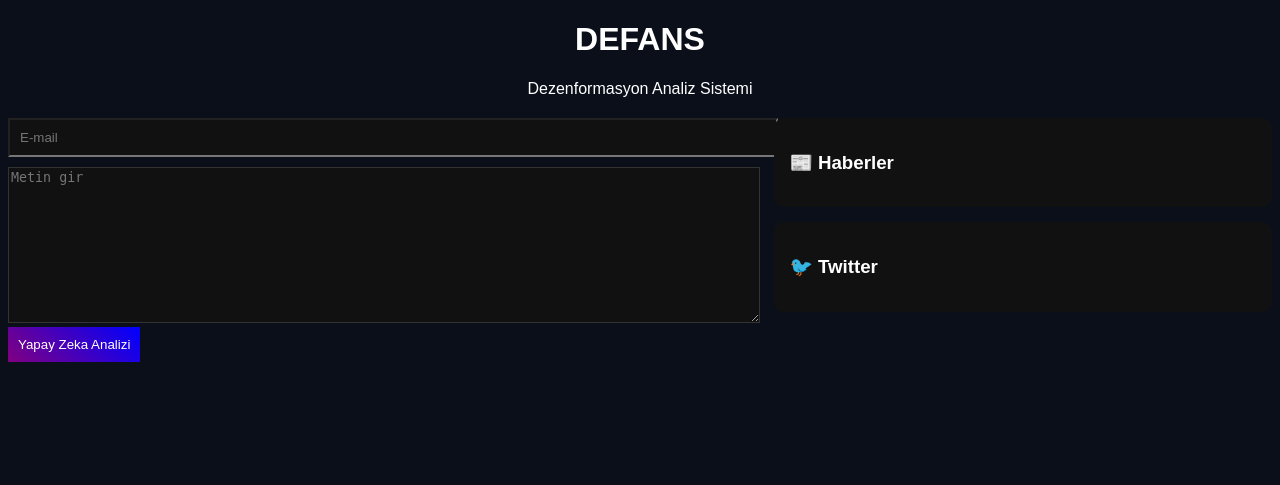
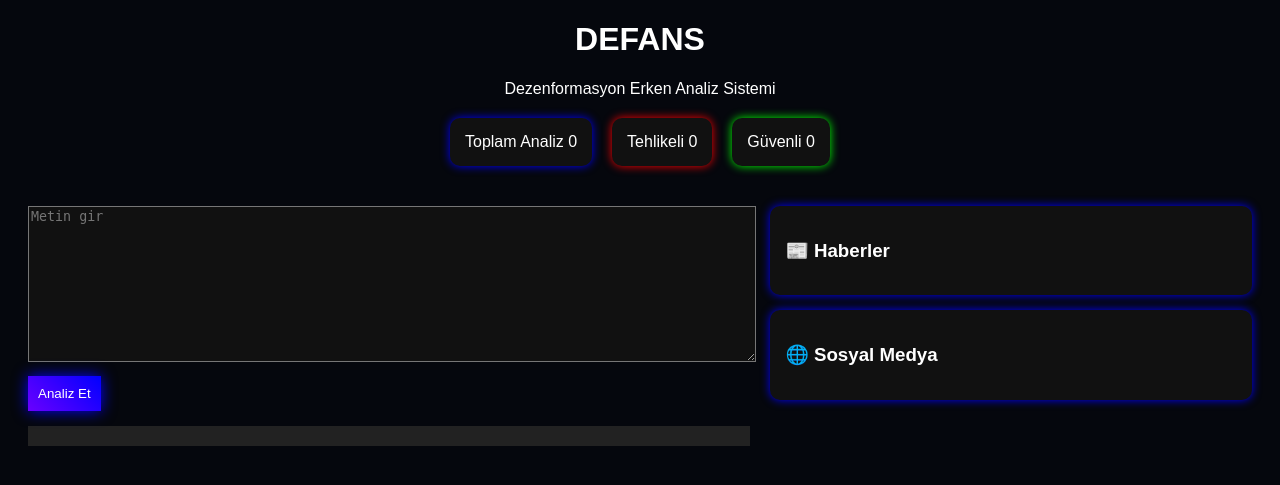
Before and after one commit to zumruduanka1/defanst-bitak, a Flask app: template templates/index.html in a window 1280 px wide. Shown: the top 485 px of the page. Run offline with Flask 3, Linux system fonts and the light colour scheme; the template is opened without the code that fills it, so the values that code supplies are empty.

Commit message:
clean repo

```diff
--- a/app.py
+++ b/app.py
@@ -1,111 +1,93 @@
 from flask import Flask, render_template, request, jsonify
-import requests, os, smtplib
-from email.mime.text import MIMEText
+import requests, os, random, feedparser
 from dotenv import load_dotenv
 
 load_dotenv()
 app = Flask(__name__)
 
-NEWS_API_KEY = os.getenv("NEWS_API_KEY")
-OPENAI_API_KEY = os.getenv("OPENAI_API_KEY")
-TWITTER_BEARER = os.getenv("TWITTER_BEARER")
-
-
-# ---------------- AI ANALİZ ----------------
+# ---------------- ANALİZ ----------------
 def analyze_text(text):
-    if len(text.strip()) < 10:
+    if not text or len(text.strip()) < 15:
         return {"risk": 0, "label": "Geçersiz"}
 
     score = 10
-    keywords = ["şok", "acil", "ifşa", "hemen paylaş", "gizli"]
 
-    for k in keywords:
-        if k in text.lower():
-            score += 20
+    risky_words = [
+        "şok", "ifşa", "gizli", "hemen paylaş",
+        "kanıtlandı", "yasaklandı", "skandal"
+    ]
 
-    # OpenAI destek
-    try:
-        res = requests.post(
-            "https://api.openai.com/v1/chat/completions",
-            headers={"Authorization": f"Bearer {OPENAI_API_KEY}"},
-            json={
-                "model": "gpt-4o-mini",
-                "messages": [
-                    {"role": "user", "content": f"Bu metin fake mi? kısa cevap ver: {text}"}
-                ]
-            }
-        )
-        ai = res.json()["choices"][0]["message"]["content"]
+    for w in risky_words:
+        if w in text.lower():
+            score += 15
 
-        if "fake" in ai.lower():
-            score += 30
+    # uzunluk + yapı analizi
+    if len(text) < 50:
+        score += 10
 
-    except:
-        pass
+    if "!" in text:
+        score += 10
+
+    if text.isupper():
+        score += 20
+
+    score = min(score, 100)
 
     return {
-        "risk": min(score, 100),
+        "risk": score,
         "label": "Şüpheli" if score > 60 else "Güvenli"
     }
 
-
-# ---------------- NEWS ----------------
+# ---------------- RSS HABER ----------------
 def get_news():
     try:
-        url = f"https://newsapi.org/v2/top-headlines?country=tr&pageSize=5&apiKey={NEWS_API_KEY}"
-        return requests.get(url).json().get("articles", [])
+        feed = feedparser.parse("https://rss.nytimes.com/services/xml/rss/nyt/World.xml")
+        return [{"title": e.title} for e in feed.entries[:5]]
     except:
         return []
 
 
-# ---------------- TWITTER ----------------
-def get_twitter():
+# ---------------- REDDIT (API’siz) ----------------
+def get_reddit():
     try:
-        url = "https://api.twitter.com/2/tweets/search/recent?query=haber&max_results=5"
-        headers = {"Authorization": f"Bearer {TWITTER_BEARER}"}
-        return requests.get(url, headers=headers).json().get("data", [])
+        url = "https://www.reddit.com/r/news.json"
+        headers = {"User-Agent": "Mozilla/5.0"}
+        data = requests.get(url, headers=headers).json()
+        posts = data["data"]["children"][:5]
+
+        return [{"text": p["data"]["title"]} for p in posts]
     except:
         return []
 
 
-# ---------------- MAIL ----------------
-def send_mail(email, result):
-    try:
-        msg = MIMEText(f"Analiz sonucu: {result}")
-        msg["Subject"] = "DEFANS ANALİZ"
-        msg["From"] = os.getenv("MAIL_USER")
-        msg["To"] = email
-
-        server = smtplib.SMTP("smtp.gmail.com", 587)
-        server.starttls()
-        server.login(os.getenv("MAIL_USER"), os.getenv("MAIL_PASS"))
-        server.send_message(msg)
-        server.quit()
-    except:
-        pass
+# ---------------- FALLBACK ----------------
+def fallback_news():
+    return [
+        {"title": "Son dakika: kritik gelişme yaşandı (%70)"},
+        {"title": "Sosyal medyada yayılan iddia (%80)"},
+        {"title": "Ekonomide beklenmeyen gelişme (%40)"},
+    ]
 
 
 # ---------------- ROUTES ----------------
 @app.route("/")
 def home():
-    return render_template(
-        "index.html",
-        news=get_news(),
-        tweets=get_twitter()
-    )
+    news = get_news()
+    reddit = get_reddit()
+
+    if not news:
+        news = fallback_news()
+
+    if not reddit:
+        reddit = [{"text": n["title"]} for n in news]
+
+    return render_template("index.html", news=news, reddit=reddit)
 
 
 @app.route("/analyze", methods=["POST"])
 def analyze():
     text = request.form.get("text")
-    email = request.form.get("email")
-
-    result = analyze_text(text)
-
-    if email:
-        send_mail(email, result)
-
-    return jsonify(result)
+    return jsonify(analyze_text(text))
 
 
 if __name__ == "__main__":
--- a/data/dataset.csv
+++ /dev/null
@@ -1,5 +0,0 @@
-text,label
-"5G insanları hasta ediyor",1
-"Ay’a iniş 1969 yılında gerçekleşti",0
-"Bu ilaç kanseri %100 iyileştiriyor",1
-"Türkiye'nin başkenti Ankara'dır",0
--- a/requirements.txt
+++ b/requirements.txt
@@ -2,3 +2,4 @@ flask
 gunicorn
 requests
 python-dotenv
+feedparser
--- a/static/style.css
+++ b/static/style.css
@@ -1,48 +1,53 @@
 body{
-    background:#0b0f1a;
+    background:#05070d;
     color:white;
-    font-family:Arial;
+    font-family:sans-serif;
 }
 
 .header{
     text-align:center;
-    margin-bottom:20px;
 }
 
-.main{
+.stats{
+    display:flex;
+    justify-content:center;
+    gap:20px;
+    margin:20px;
+}
+
+.box{
+    padding:15px;
+    background:#111;
+    border-radius:10px;
+    box-shadow:0 0 10px #00f;
+}
+
+.red{box-shadow:0 0 10px red;}
+.green{box-shadow:0 0 10px lime;}
+
+.container{
     display:flex;
     gap:20px;
+    padding:20px;
 }
 
-.left{
-    width:60%;
-}
-
-.right{
-    width:40%;
-}
+.left{width:60%;}
+.right{width:40%;}
 
 textarea{
     width:100%;
     height:150px;
     background:#111;
     color:white;
-    border:1px solid #333;
-}
-
-input{
-    width:100%;
-    padding:10px;
-    margin-bottom:10px;
-    background:#111;
-    color:white;
 }
 
 button{
-    background:linear-gradient(45deg, purple, blue);
+    margin-top:10px;
     padding:10px;
+    background:linear-gradient(45deg,#6a00ff,#00f);
     border:none;
     color:white;
+    box-shadow:0 0 15px #00f;
 }
 
 .card{
@@ -50,4 +55,18 @@ button{
     padding:15px;
     margin-bottom:15px;
     border-radius:10px;
+    box-shadow:0 0 10px #00f;
 }
+
+.meter{
+    width:100%;
+    height:20px;
+    background:#222;
+    margin-top:15px;
+}
+
+#bar{
+    height:100%;
+    width:0%;
+    transition:1s;
+}
--- a/templates/index.html
+++ b/templates/index.html
@@ -10,17 +10,26 @@
 
 <div class="header">
     <h1>DEFANS</h1>
-    <p>Dezenformasyon Analiz Sistemi</p>
+    <p>Dezenformasyon Erken Analiz Sistemi</p>
 </div>
 
-<div class="main">
+<div class="stats">
+    <div class="box">Toplam Analiz <span id="total">0</span></div>
+    <div class="box red">Tehlikeli <span id="danger">0</span></div>
+    <div class="box green">Güvenli <span id="safe">0</span></div>
+</div>
+
+<div class="container">
 
 <div class="left">
-        <input id="email" placeholder="E-mail">
     <textarea id="text" placeholder="Metin gir"></textarea>
-        <button onclick="analyze()">Yapay Zeka Analizi</button>
+    <button onclick="analyze()">Analiz Et</button>
 
-        <div id="result"></div>
+    <div class="meter">
+        <div id="bar"></div>
+    </div>
+
+    <h2 id="result"></h2>
 </div>
 
 <div class="right">
@@ -33,9 +42,9 @@
     </div>
 
     <div class="card">
-            <h3>🐦 Twitter</h3>
-            {% for t in tweets %}
-                <p>{{t.text}}</p>
+        <h3>🌐 Sosyal Medya</h3>
+        {% for r in reddit %}
+        <p>{{r.text}}</p>
         {% endfor %}
     </div>
 
@@ -44,18 +53,31 @@
 </div>
 
 <script>
+let total=0, danger=0, safe=0;
+
 function analyze(){
     let text = document.getElementById("text").value;
-    let email = document.getElementById("email").value;
 
     fetch("/analyze", {
         method:"POST",
-        body: new URLSearchParams({text, email})
+        body:new URLSearchParams({text})
     })
     .then(r=>r.json())
     .then(d=>{
-        document.getElementById("result").innerHTML =
-        "<h2>Risk: "+d.risk+" | "+d.label+"</h2>";
+        total++;
+        if(d.risk>60) danger++; else safe++;
+
+        document.getElementById("total").innerText=total;
+        document.getElementById("danger").innerText=danger;
+        document.getElementById("safe").innerText=safe;
+
+        document.getElementById("result").innerText =
+        d.label + " ("+d.risk+"%)";
+
+        let bar=document.getElementById("bar");
+        bar.style.width=d.risk+"%";
+
+        bar.style.background = d.risk>60 ? "red" : "lime";
     });
 }
 </script>
```
Also changed, not shown: ai/download_model.py (deleted, +0 -15 lines), ai/image_model.py (deleted, +0 -7 lines), ai/text_model.py (deleted, +0 -12 lines), predict.py (deleted, +0 -14 lines), services/news.py (deleted, +0 -8 lines), services/social.py (deleted, +0 -7 lines), 1 other file. Lines whose indentation alone changed are shown as unchanged.
